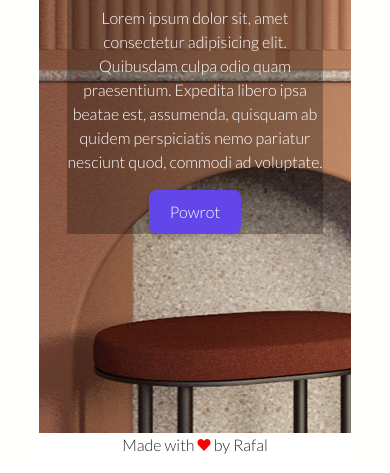
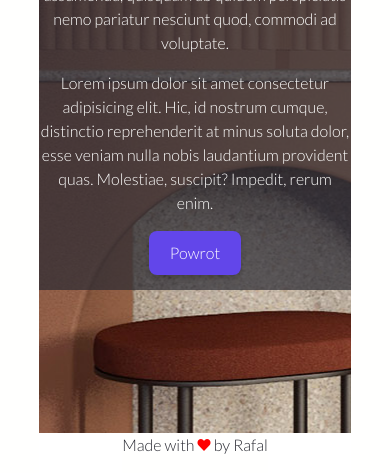
Before and after one commit to marelons1337/anna-beauty, a website: page about.html in a window 390 px wide. Shown: the part 371-844 px from the top of the page. Drawn offline with nearby package versions, Linux system fonts and the light colour scheme.

Commit message:
fixing layout

```diff
--- a/about.html
+++ b/about.html
@@ -12,7 +12,7 @@
 </head>
 <body class="about">
 	<nav class="navbar navbar-expand-lg navbar-custom py-0">
-		<a class="navbar-brand" href="#">Anna Beauty</a>
+		<a class="navbar-brand" href="glowna.html">Anna Beauty</a>
 		<button class="navbar-toggler navbar-light" type="button" data-toggle="collapse" data-target="#navbarNavAltMarkup" aria-controls="navbarNavAltMarkup" aria-expanded="false" aria-label="Toggle navigation">
 		  <span class="navbar-toggler-icon"></span>
 		</button>
@@ -25,9 +25,10 @@
 		</div>
 	  </nav>
 	<section class="container-about tc">
-		<div class="about-me w5">
+		<div class="about-me">
 			<h1 class="about">Czesc, jestem Anna</h1>
 			<p>Lorem ipsum dolor sit, amet consectetur adipisicing elit. Quibusdam culpa odio quam praesentium. Expedita libero ipsa beatae est, assumenda, quisquam ab quidem perspiciatis nemo pariatur nesciunt quod, commodi ad voluptate.</p>
+			<p>Lorem ipsum dolor sit amet consectetur adipisicing elit. Hic, id nostrum cumque, distinctio reprehenderit at minus soluta dolor, esse veniam nulla nobis laudantium provident quas. Molestiae, suscipit? Impedit, rerum enim.</p>
 			<div class = "tc">
 				<a class = "button-back" href="glowna.html">Powrot</a>
 			</div>
--- a/style.css
+++ b/style.css
@@ -157,6 +157,7 @@ h1.about{
 	min-width: 10ch;
 	min-height: 44px;
 	transition: 220ms all ease-in-out;
+	margin-bottom: 15px;
   }
 .button-back:hover {
 	filter: brightness(1.2);
@@ -175,8 +176,8 @@ footer:hover {
 	color: #6246ea;
 }
 .about-me {
-	justify-content: center;
-	background-color: rgba(0, 0, 0, 0.28);
+	width: 50%;
+	background-color: rgba(43, 44, 52, 0.7);
 }
 
 /*###################################################*/
@@ -198,6 +199,9 @@ footer:hover {
 	}
 	.container-about {
 		background: url(about-cover.jpg) 20%;
+	}
+	.about-me{
+		width: auto;
 	}
   }
 
```
